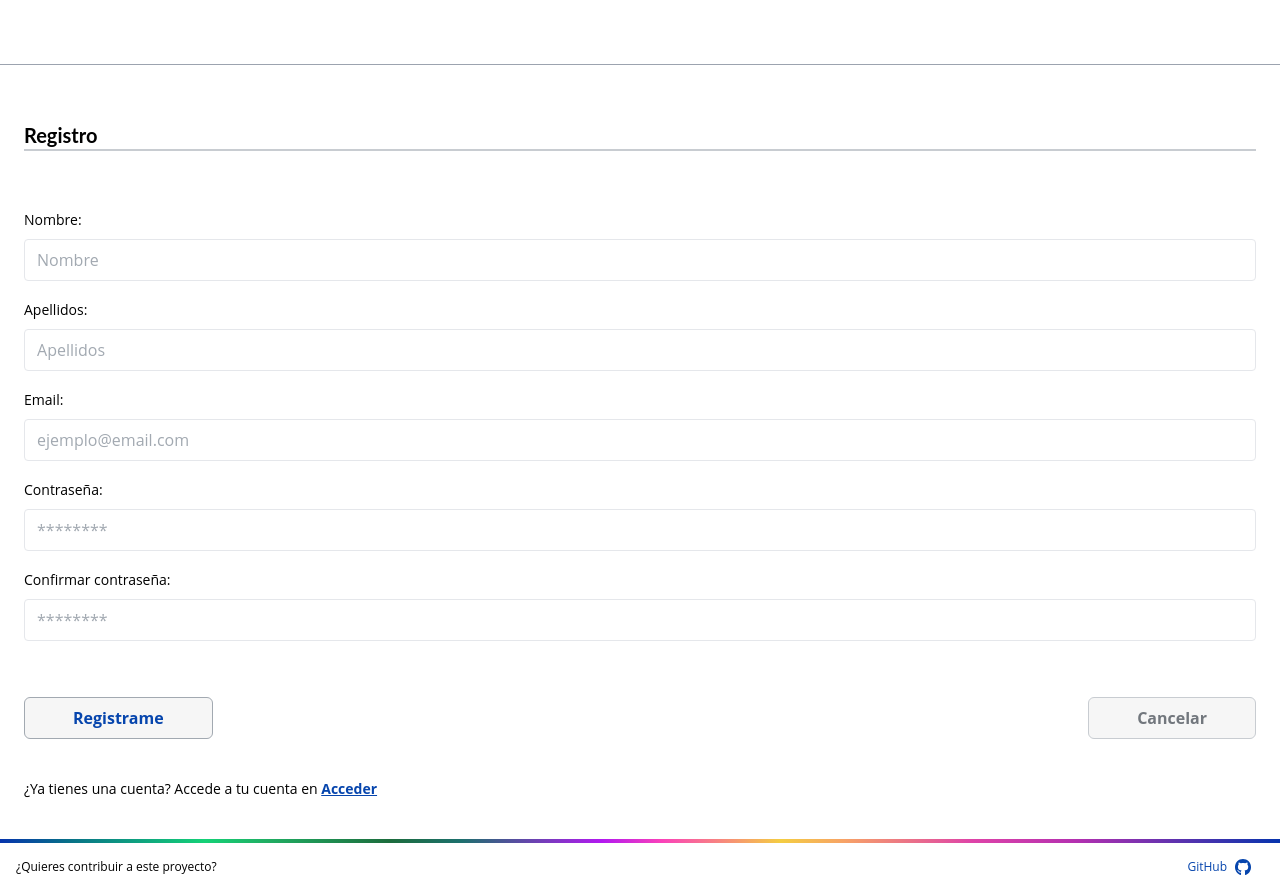
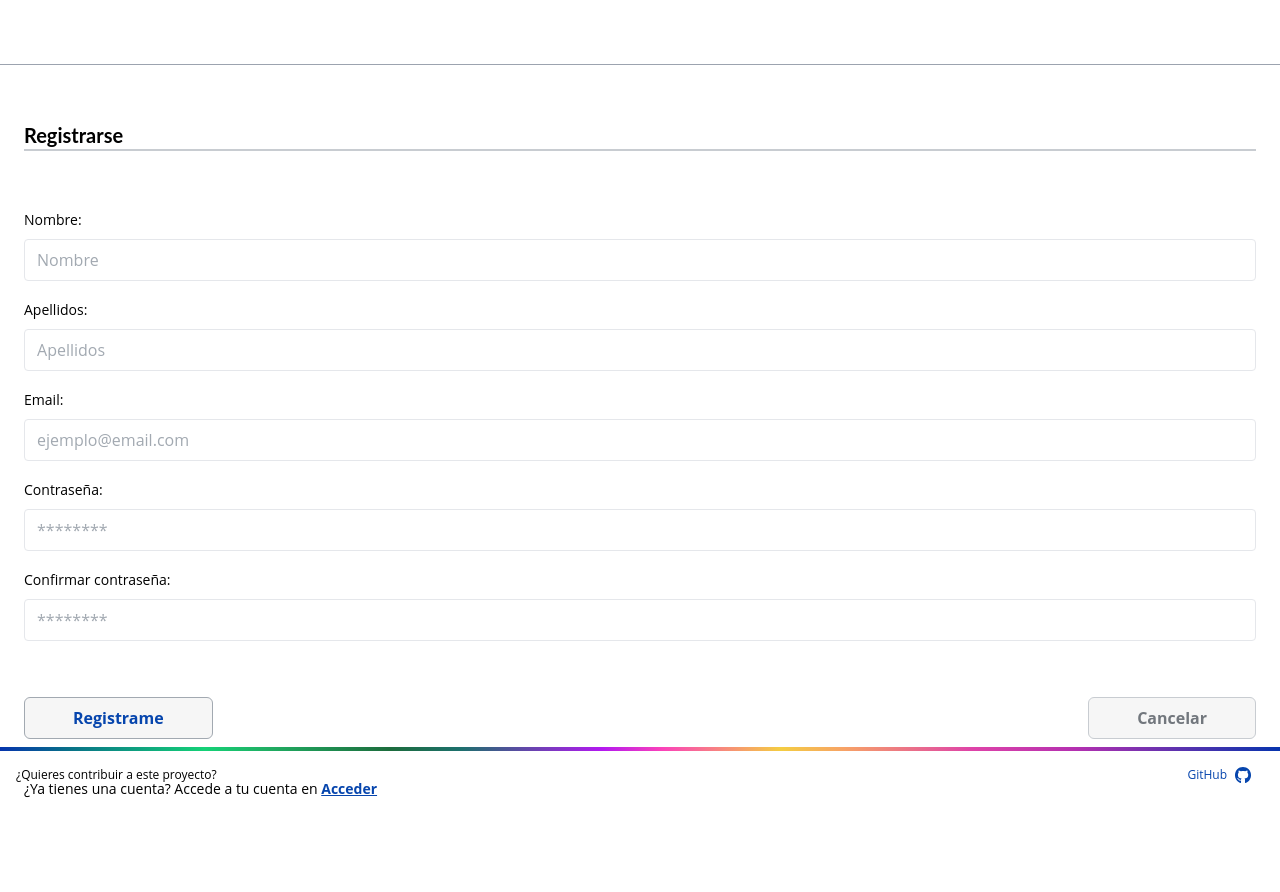
Before and after one commit to Rubrics-project/WeCheckUx, a React (Vite) app in the folder react/: page /registro in a window 1280 px wide. After the commit the page ends 839 px from the top, so only its background shows below. Built offline with nearby package versions, Linux system fonts and the light colour scheme.

Commit message:
footer al final de la pagina

```diff
--- a/react/src/components/Footer.jsx
+++ b/react/src/components/Footer.jsx
@@ -2,7 +2,7 @@ import React from "react";
 
 export default function Footer() {
   return (
-    <div className="flex flex-col w-screen mt-10">
+    <div className="flex flex-col w-full mt-10 absolute bottom-0">
       <div className="bg-gradient-final h-1"></div>
       <a
         href="https://github.com/Rubrics-project/WeCheckUx"
--- a/react/src/views/Signup.jsx
+++ b/react/src/views/Signup.jsx
@@ -14,7 +14,7 @@ export default function Signup({
 }) {
   return (
     <>
-      <Title title={"Registro"} />
+      <Title title={"Registrarse"} />
       <form
         onSubmit={onSubmit}
         className="mt-8 space-y-14"
```
